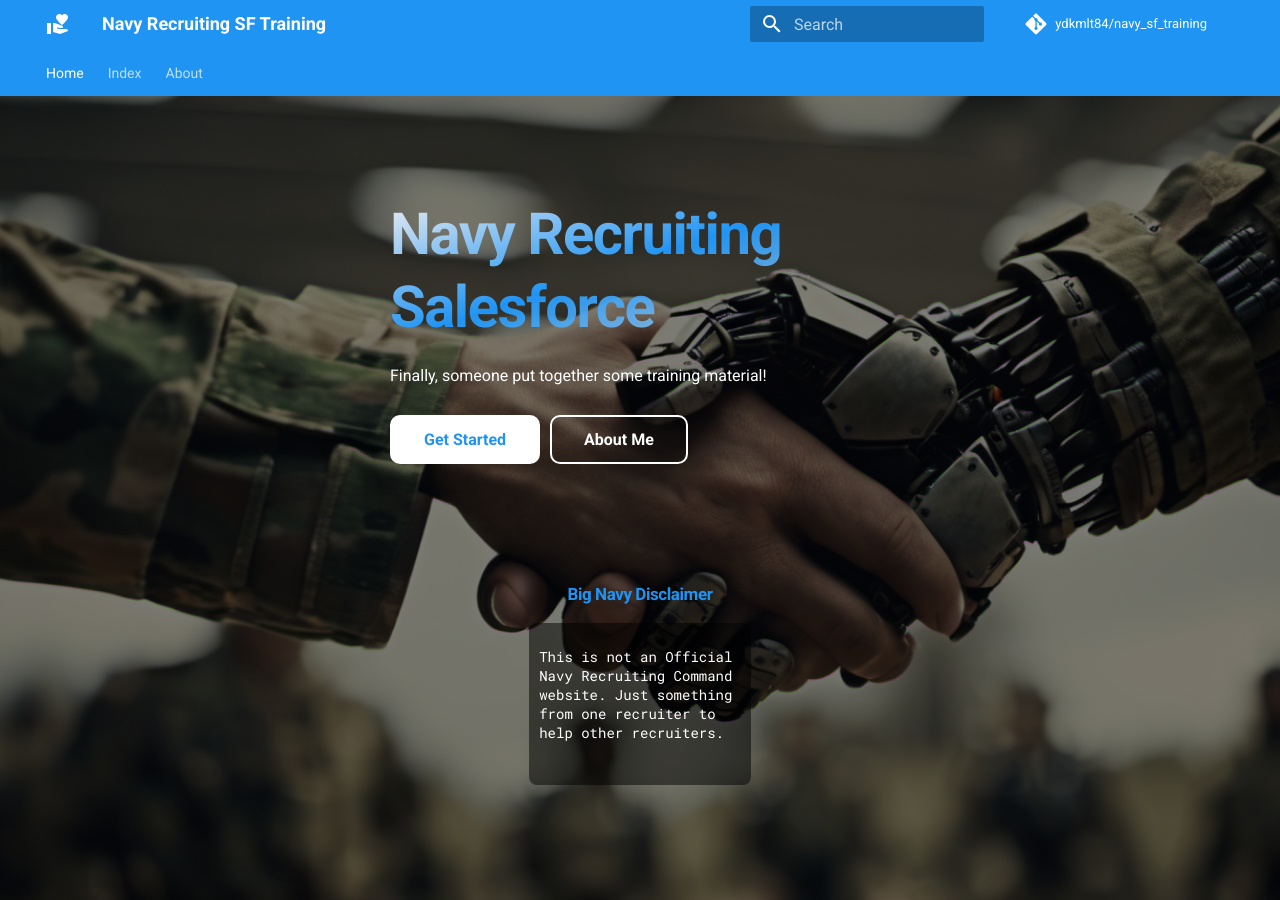
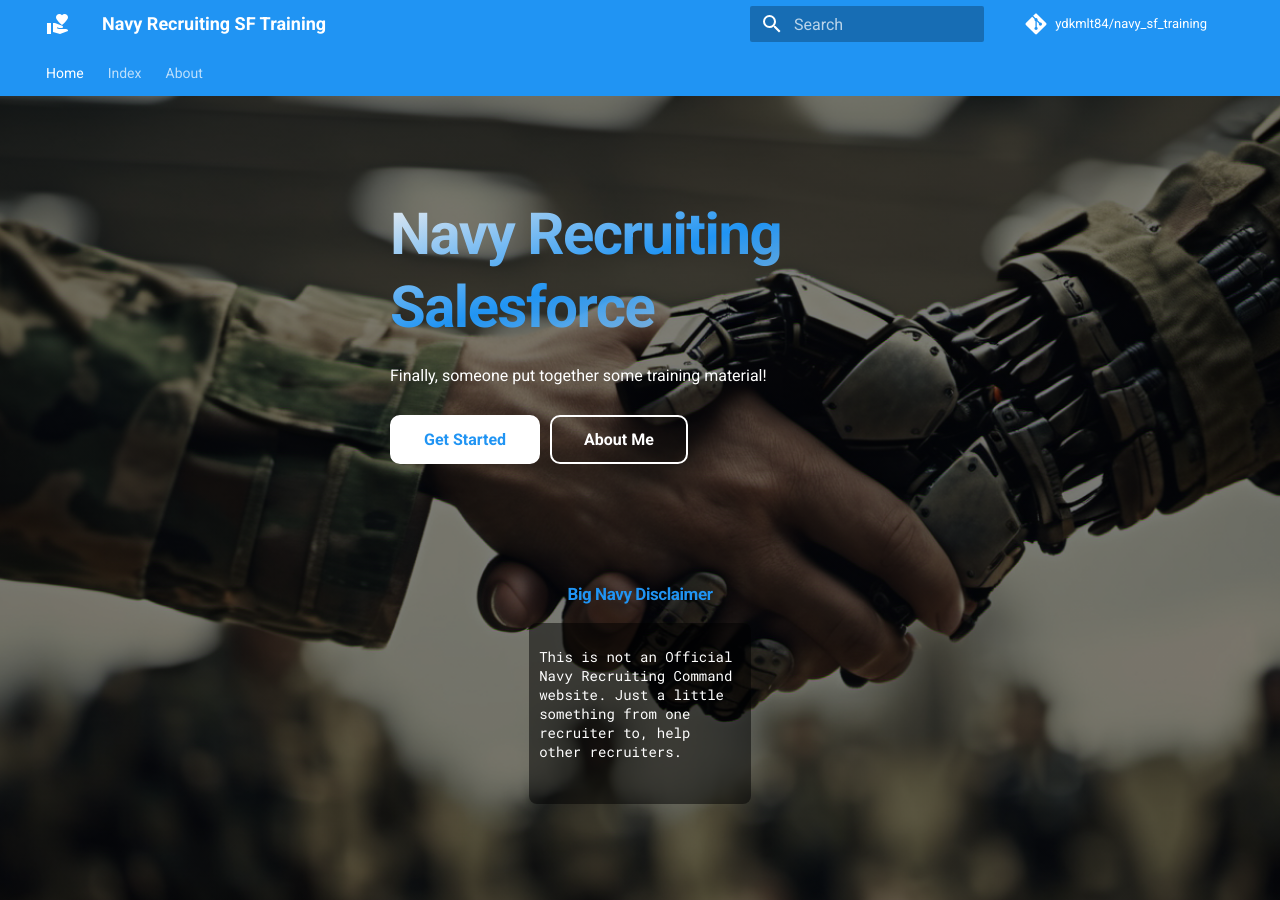
Before and after one commit to ydkmlt84/navy_sf_training, an MkDocs documentation site: the page built from docs/index.md, in a window 1280 px wide. Built offline with MkDocs 1.6.1 and Material for MkDocs 9.7.7, drawn with Linux system fonts in a browser that asks for light colours; plug-ins that fetch from the network failed and are left out; comment, search, counter and statistics services are not loaded.

```diff
--- a/docs/overrides/homepage/home.html
+++ b/docs/overrides/homepage/home.html
@@ -243,9 +243,10 @@
   	  <pre>
 This is not an Official
 Navy Recruiting Command
-website. Just something
-from one recruiter to
-help other recruiters.
+website. Just a little
+something from one
+recruiter to, help
+other recruiters.
    	  </pre>
    	</div>
   </div>
```
Also changed, not shown: docs/blog/posts/list_emails.md (+9 -4 lines), docs/blog/posts/main-page.png (added).
